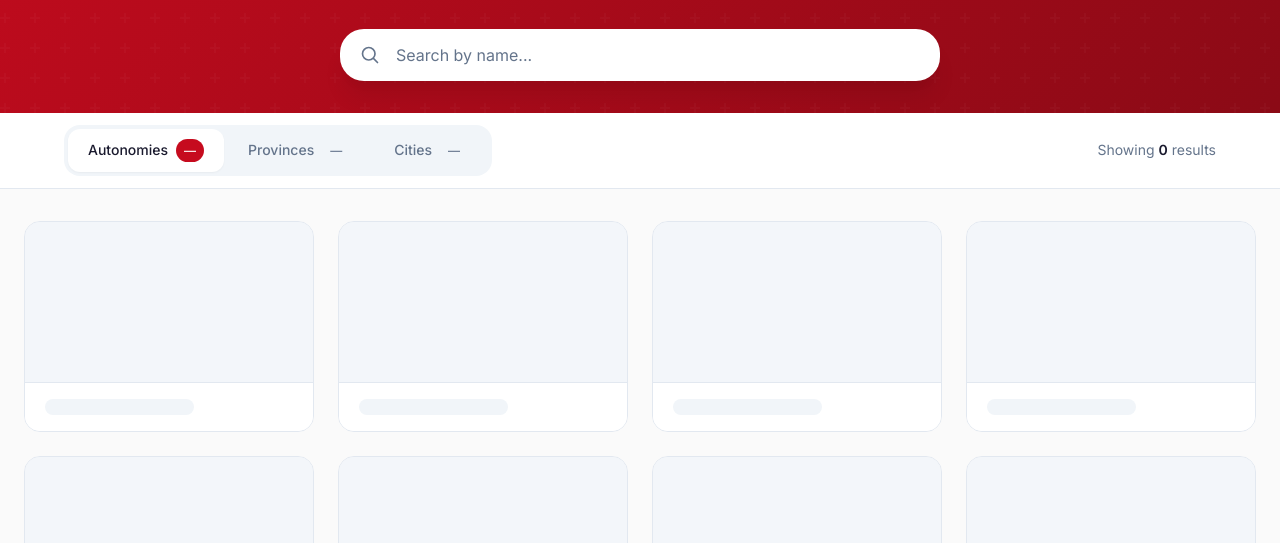
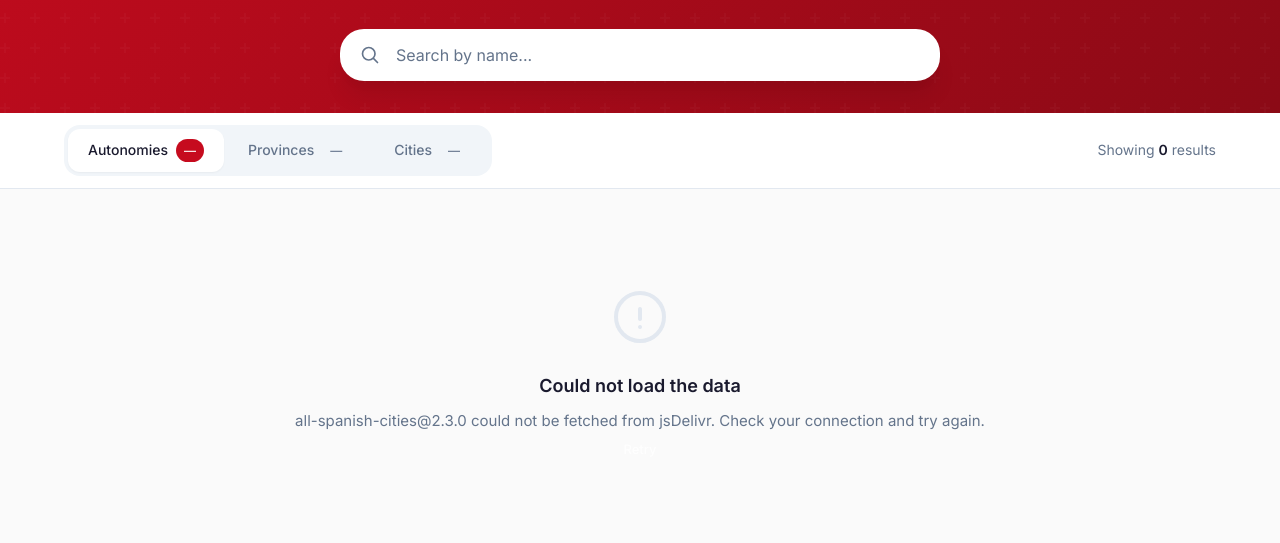
Before and after one commit to ByMykel/spanish-cities, a website: page docs/index.html in a window 1280 px wide. Shown: the part 257-800 px from the top of the page. Drawn offline with Linux system fonts and the light colour scheme.

Commit message:
fix(docs): handle a dataset that fails to load

```diff
--- a/docs/index.html
+++ b/docs/index.html
@@ -1017,10 +1017,18 @@
         function loadDataset(name) {
             // import() caches, but hold the promise so concurrent callers
             // (a tab switch mid-render) share one request.
-            modules[name] ??= import(`${LIBRARY_CDN}${name}.js`).then((module) => {
-                showTabCount(name, module[name]().length);
-                return module;
-            });
+            modules[name] ??= import(`${LIBRARY_CDN}${name}.js`).then(
+                (module) => {
+                    showTabCount(name, module[name]().length);
+                    return module;
+                },
+                (error) => {
+                    // Drop the rejected promise so a retry re-requests it
+                    // instead of replaying the failure forever.
+                    delete modules[name];
+                    throw error;
+                }
+            );
 
             return modules[name];
         }
@@ -1146,6 +1154,37 @@
             empty.appendChild(message);
 
             return empty;
+        }
+
+        // Shown when a dataset cannot be loaded at all, so a CDN outage or a
+        // version that is not published yet reads as a failure rather than an
+        // empty page.
+        function createErrorState(error) {
+            const wrapper = document.createElement('div');
+            wrapper.className = 'empty-state';
+            wrapper.innerHTML = `
+                <svg xmlns="http://www.w3.org/2000/svg" fill="none" viewBox="0 0 24 24" stroke-width="1.5" stroke="currentColor">
+                    <path stroke-linecap="round" stroke-linejoin="round" d="M12 9v3.75m9-.75a9 9 0 11-18 0 9 9 0 0118 0zm-9 3.75h.008v.008H12v-.008z"/>
+                </svg>
+                <h3>Could not load the data</h3>
+            `;
+
+            const message = document.createElement('p');
+            message.textContent = `all-spanish-cities@${LIBRARY_VERSION} could not be fetched from jsDelivr. Check your connection and try again.`;
+            wrapper.appendChild(message);
+
+            const retry = document.createElement('button');
+            retry.className = 'filters-clear visible';
+            retry.type = 'button';
+            retry.textContent = 'Retry';
+            retry.addEventListener('click', () => {
+                renderEntities(document.getElementById('searchInput').value);
+            });
+            wrapper.appendChild(retry);
+
+            console.error('[all-spanish-cities] dataset load failed', error);
+
+            return wrapper;
         }
 
         // Download icon SVG
@@ -1429,11 +1468,19 @@
                 }
             }
 
-            await updateFiltersUI();
-
-            // getEntitiesByTab passes the autonomy and province filters to the
-            // library, so what comes back is already the final set.
-            currentEntities = await getEntitiesByTab(searchTerm);
+            try {
+                await updateFiltersUI();
+
+                // getEntitiesByTab passes the autonomy and province filters to
+                // the library, so what comes back is already the final set.
+                currentEntities = await getEntitiesByTab(searchTerm);
+            } catch (error) {
+                itemsContainer.innerHTML = '';
+                itemsContainer.appendChild(createErrorState(error));
+                updateResultsCount(0);
+                return;
+            }
+
             filteredEntities = currentEntities;
             totalPages = Math.max(1, Math.ceil(filteredEntities.length / ITEMS_PER_PAGE));
             const urlPage = parseInt(getParam('page')) || 1;
```
